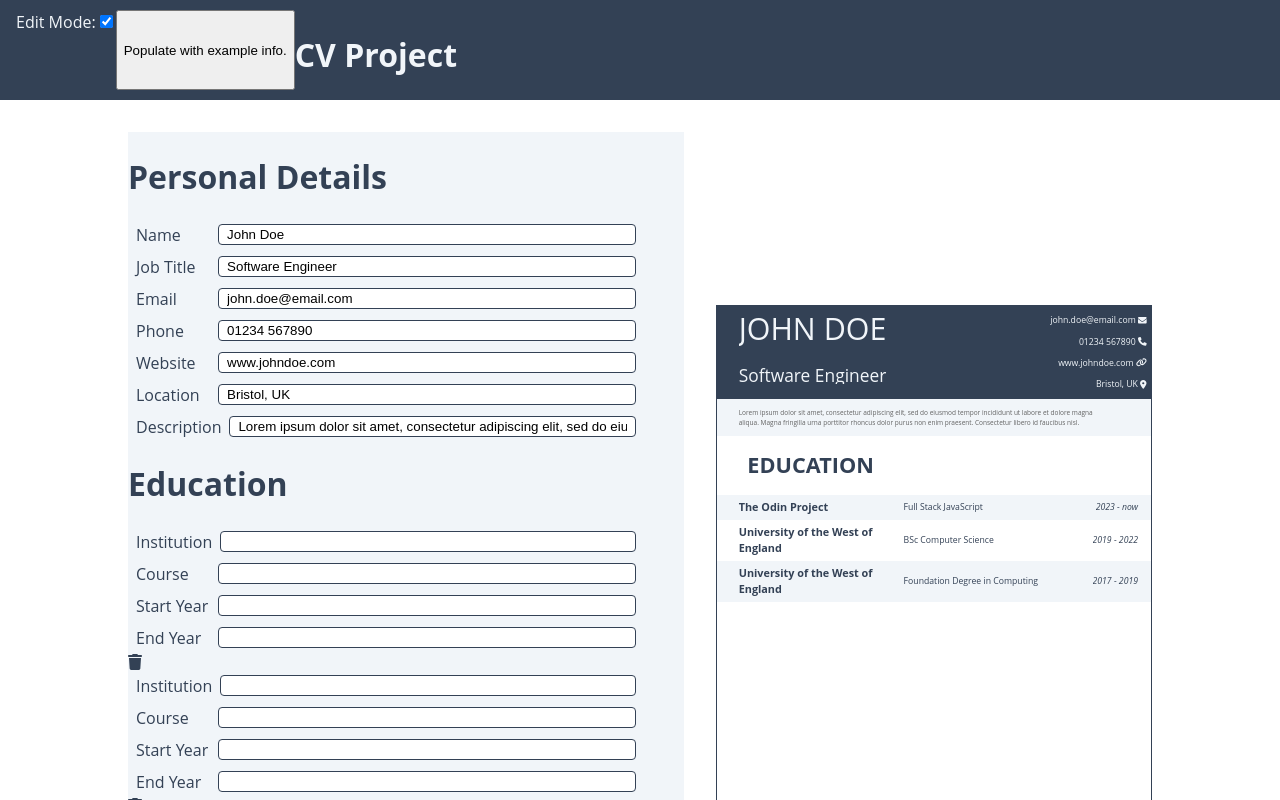
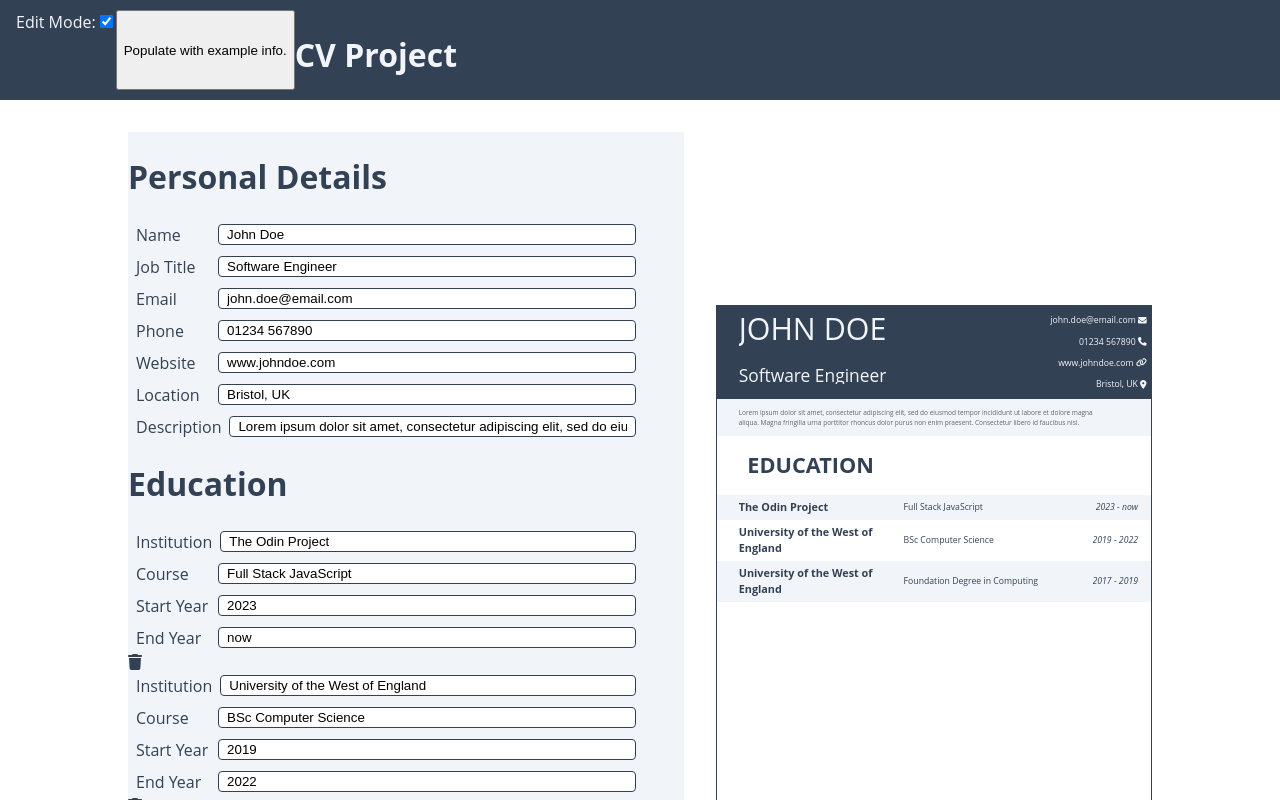
Before and after one commit to oaktec/odin-cv-project, a React (Create React App) app: page / in a window 1280 px wide. Both pictures are taken after a click on the button "Populate with example info.". Shown: the top 800 px of the page. Built offline with nearby package versions, Linux system fonts and the light colour scheme.

Commit message:
Fix variableCount inputFields state

```diff
--- a/src/components/InputCategory.js
+++ b/src/components/InputCategory.js
@@ -56,7 +56,7 @@ function InputCategory(props) {
                         [variableCount]: arr,
                       });
                     }}
-                    value={inputFields[variableCount][field.name]}
+                    value={inputFields[variableCount][index][field.name]}
                   />
                 </label>
               ))}
```
